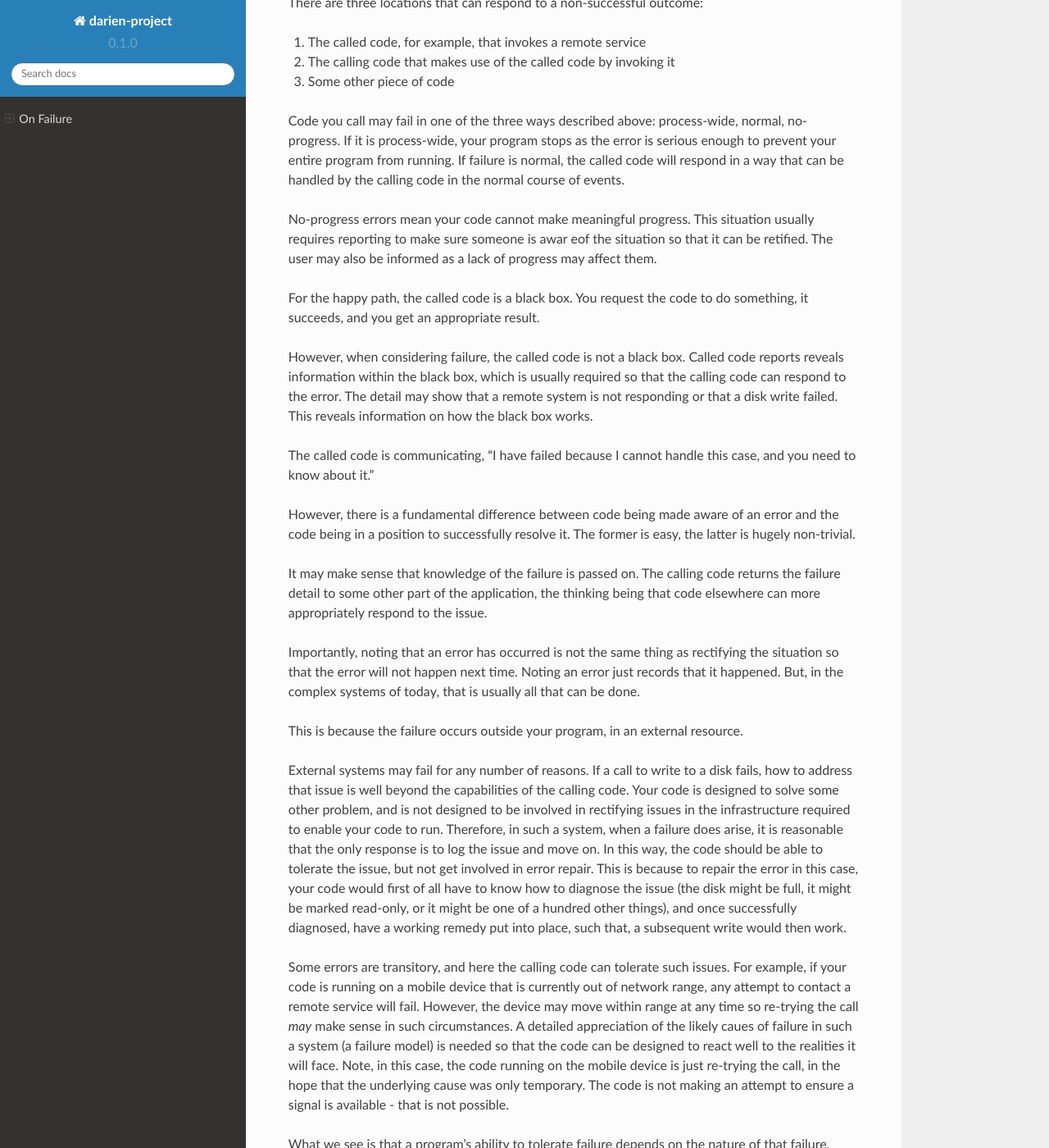
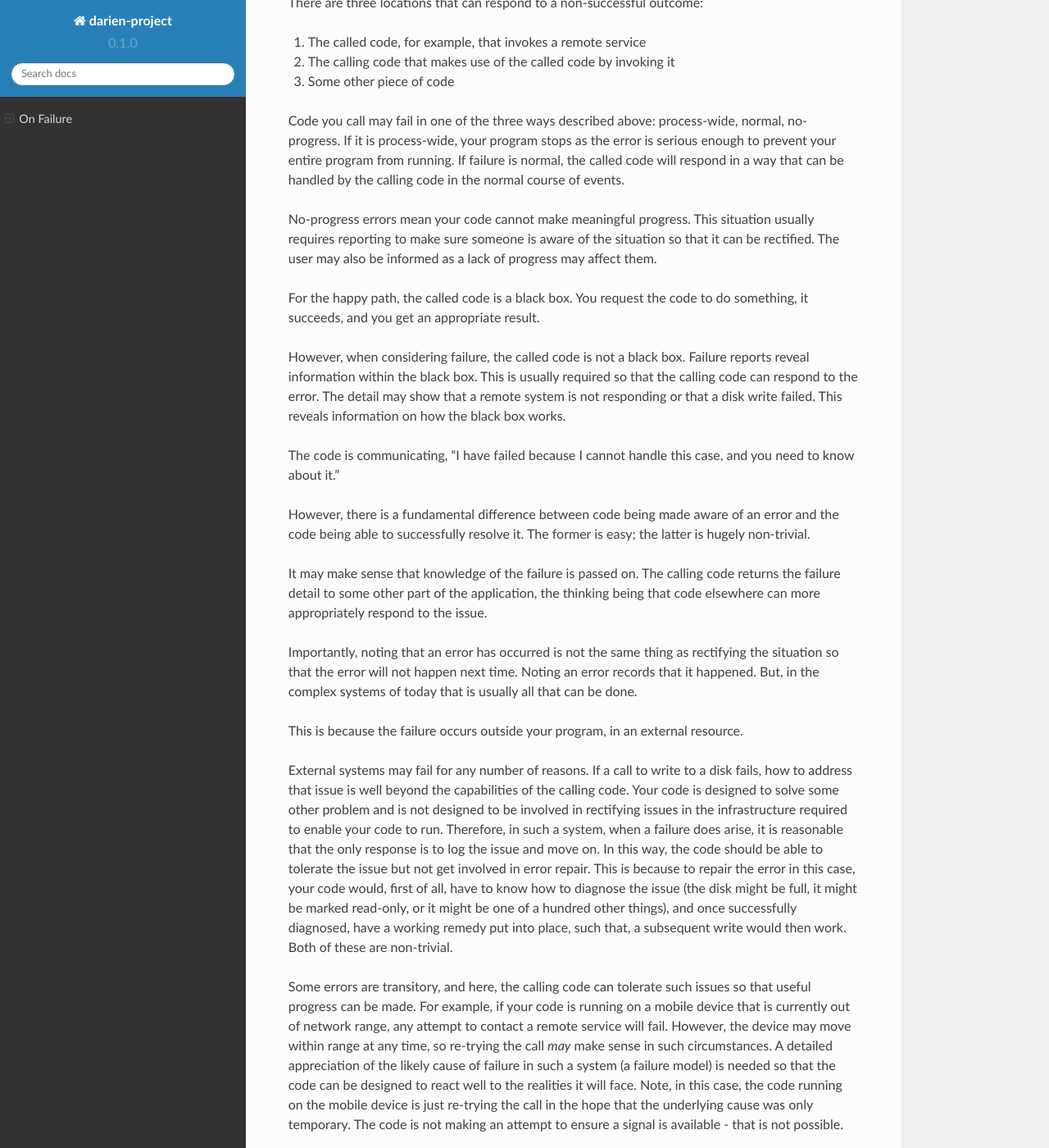
Before and after one commit to jh-evans/readthedocs, a Sphinx documentation site: the page built from docs/source/on_failure.rst, in a window 1280 px wide and 1400 px high, scrolled down 1848 px. Shown: the whole window at 82% size. Built offline with Sphinx 7.4.7 and the Read the Docs theme 2.0.0, drawn with Linux system fonts in a browser that asks for light colours.

Commit message:
Update on_failure.rst

```diff
--- a/docs/source/on_failure.rst
+++ b/docs/source/on_failure.rst
@@ -57,36 +57,36 @@ There are three locations that can respond to a non-successful outcome:
 Code you call may fail in one of the three ways described above: process-wide, normal, no-progress. If it is process-wide, your program stops as the error is serious enough to prevent your entire program
 from running. If failure is normal, the called code will respond in a way that can be handled by the calling code in the normal course of events.
 
-No-progress errors mean your code cannot make meaningful progress. This situation usually requires reporting to make sure someone is awar eof the situation so that it can be retified. The user may also be
+No-progress errors mean your code cannot make meaningful progress. This situation usually requires reporting to make sure someone is aware of the situation so that it can be rectified. The user may also be
 informed as a lack of progress may affect them.
 
 For the happy path, the called code is a black box. You request the code to do something, it succeeds, and you get an appropriate result.
 
-However, when considering failure, the called code is not a black box. Called code reports reveals information within the black box, which is usually required so that the calling code can respond to the
+However, when considering failure, the called code is not a black box. Failure reports reveal information within the black box. This is usually required so that the calling code can respond to the
 error. The detail may show that a remote system is not responding or that a disk write failed. This reveals information on how the black box works.
 
-The called code is communicating, "I have failed because I cannot handle this case, and you need to know about it."
+The code is communicating, "I have failed because I cannot handle this case, and you need to know about it."
 
-However, there is a fundamental difference between code being made aware of an error and the code being in a position to successfully resolve it. The former is easy, the latter is hugely non-trivial.
+However, there is a fundamental difference between code being made aware of an error and the code being able to successfully resolve it. The former is easy; the latter is hugely non-trivial.
 
 It may make sense that knowledge of the failure is passed on. The calling code returns the failure detail to some other part of the application, the thinking being that code elsewhere can more
 appropriately respond to the issue.
 
-Importantly, noting that an error has occurred is not the same thing as rectifying the situation so that the error will not happen next time. Noting an error just records that it happened. But, in the
-complex systems of today, that is usually all that can be done.
+Importantly, noting that an error has occurred is not the same thing as rectifying the situation so that the error will not happen next time. Noting an error records that it happened. But, in the
+complex systems of today that is usually all that can be done.
 
 This is because the failure occurs outside your program, in an external resource.
 
 External systems may fail for any number of reasons. If a call to write to a disk fails, how to address that issue is well beyond the capabilities of the calling code. Your code is designed to solve
-some other problem, and is not designed to be involved in rectifying issues in the infrastructure required to enable your code to run. Therefore, in such a system, when a failure does arise, it is
-reasonable that the only response is to log the issue and move on. In this way, the code should be able to tolerate the issue, but not get involved in error repair. This is because to repair the error in
-this case, your code would first of all have to know how to diagnose the issue (the disk might be full, it might be marked read-only, or it might be one of a hundred other things), and once successfully
-diagnosed, have a working remedy put into place, such that, a subsequent write would then work.
+some other problem and is not designed to be involved in rectifying issues in the infrastructure required to enable your code to run. Therefore, in such a system, when a failure does arise, it is
+reasonable that the only response is to log the issue and move on. In this way, the code should be able to tolerate the issue but not get involved in error repair. This is because to repair the error in
+this case, your code would, first of all, have to know how to diagnose the issue (the disk might be full, it might be marked read-only, or it might be one of a hundred other things), and once successfully
+diagnosed, have a working remedy put into place, such that, a subsequent write would then work. Both of these are non-trivial.
 
-Some errors are transitory, and here the calling code can tolerate such issues. For example, if your code is running on a mobile device that is currently out of network
-range, any attempt to contact a remote service will fail. However, the device may move within range at any time so re-trying the call *may* make sense in such circumstances. A detailed appreciation of the
-likely caues of failure in such a system (a failure model) is needed so that the code can be designed to react well to the realities it will face. Note, in this case, the code running on the mobile device is
-just re-trying the call, in the hope that the underlying cause was only temporary. The code is not making an attempt to ensure a signal is available - that is not possible.
+Some errors are transitory, and here, the calling code can tolerate such issues so that useful progress can be made. For example, if your code is running on a mobile device that is currently out of network
+range, any attempt to contact a remote service will fail. However, the device may move within range at any time, so re-trying the call *may* make sense in such circumstances. A detailed appreciation of the
+likely cause of failure in such a system (a failure model) is needed so that the code can be designed to react well to the realities it will face. Note, in this case, the code running on the mobile device is
+just re-trying the call in the hope that the underlying cause was only temporary. The code is not making an attempt to ensure a signal is available - that is not possible.
 
 What we see is that a program's ability to tolerate failure depends on the nature of that failure.
 
```
